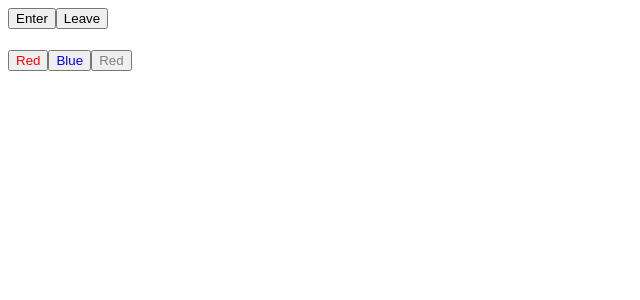
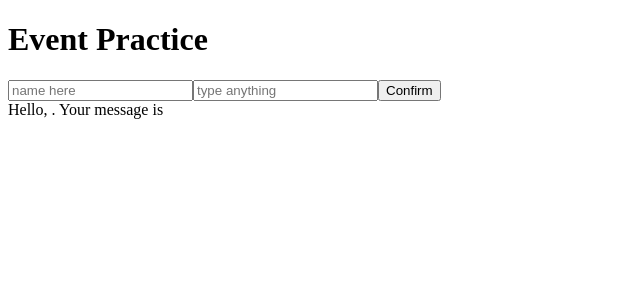
Before and after one commit to paulsplanet/react-practice, a React (Create React App) app: page / in a window 1280 px wide. Shown: the top 300 px of the page, without its empty margins (0-640 px from the left). Built offline with nearby package versions, Linux system fonts and the light colour scheme.

Commit message:
event practice

```diff
--- a/src/App.js
+++ b/src/App.js
@@ -1,11 +1,12 @@
 import React from "react";
-import Counter from "./Counter";
-import Say from "./Say";
+import EventPracticeii from "./EventPracticeFnc";
+
+
 
 // <MyComponent name={"Luna"} favoriteNumber={7}>React</MyComponent> = comopenet practice
 
 const App = () => {
-  return <Say />
+  return <EventPracticeii />
 }
 
 export default App;
--- /dev/null
+++ b/src/EventPracticeFnc.js
@@ -0,0 +1,57 @@
+import React, { useState } from "react";
+
+const EventPracticeii = () => {
+    // const [username, setUsername] = useState();
+    // const [message, setMessage] = useState();
+    // const onChangeUsername = e => {setUsername(e.target.value)};
+    // const onChangeMessage = e => {setMessage(e.target.value)};
+    const [form, setForm] = useState({
+        username: "",
+        message: "",
+    });
+    const {username, message} = form;
+
+    const onChange = e => {
+        const nextForm = {...form, [e.target.name]: e.target.value};
+        setForm(nextForm);
+    }
+
+    const onClick = () => {
+        setForm({
+            username: "",
+            message: ""
+        })
+    };
+
+    const onKeyPress = e => {
+        if(e.key === "Enter") {
+            onClick();
+        }
+    };
+
+    return(
+        <div>
+            <h1>Event Practice</h1>
+            <input
+                type="text"
+                name="username"
+                placeholder="name here"
+                value={username}
+                onChange={onChange}
+            />
+            <input
+                type="text"
+                name="message"
+                placeholder="type anything"
+                value={message}
+                onChange={onChange}
+                onKeyPress={onKeyPress}
+            />
+            <button onClick={onClick}>Confirm</button>
+            <div>Hello, {username}. Your message is {message}</div>
+        </div>
+    )
+
+};
+
+export default EventPracticeii;
```
Also changed, not shown: src/EventPractice.js (added, +54 -0 lines).
